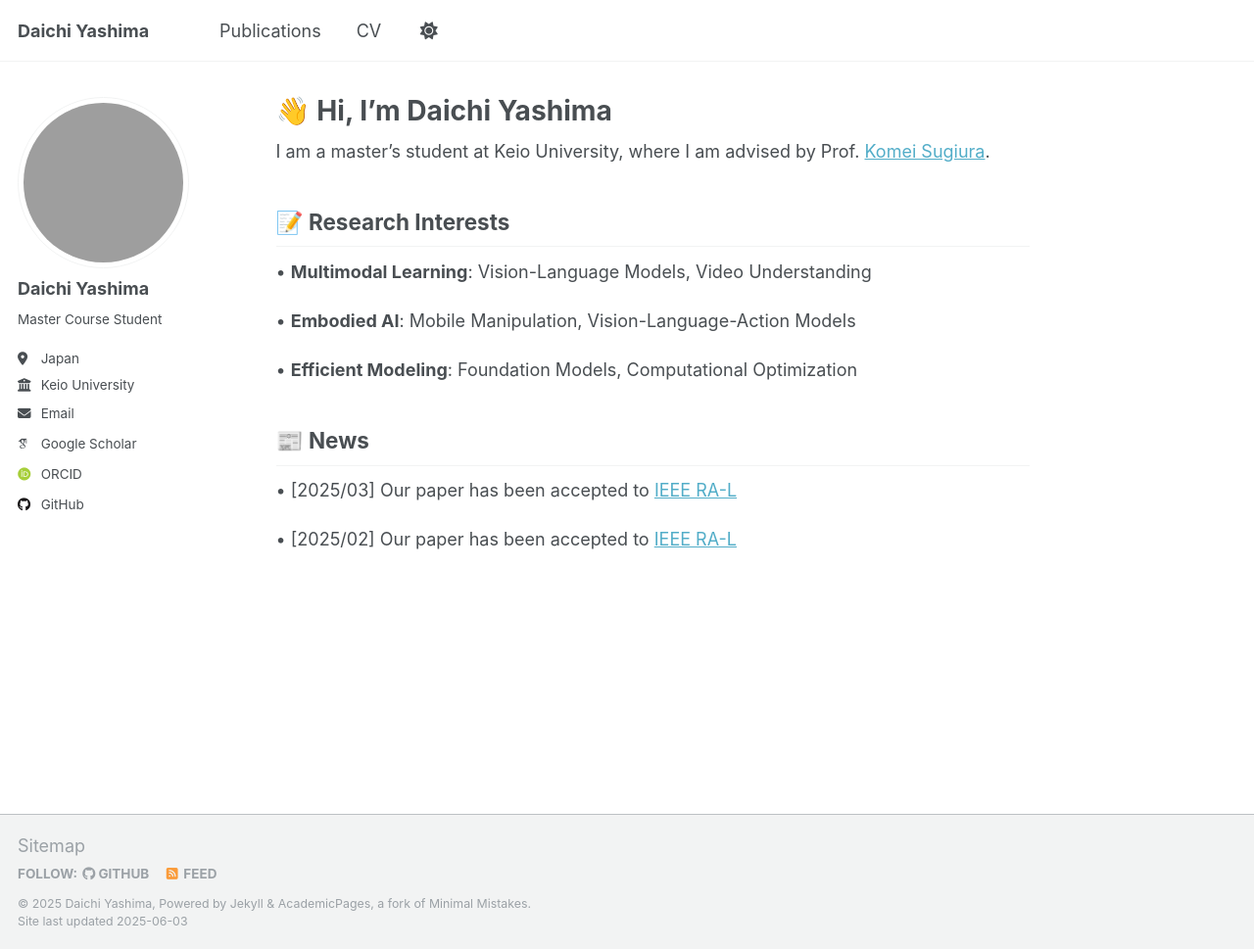
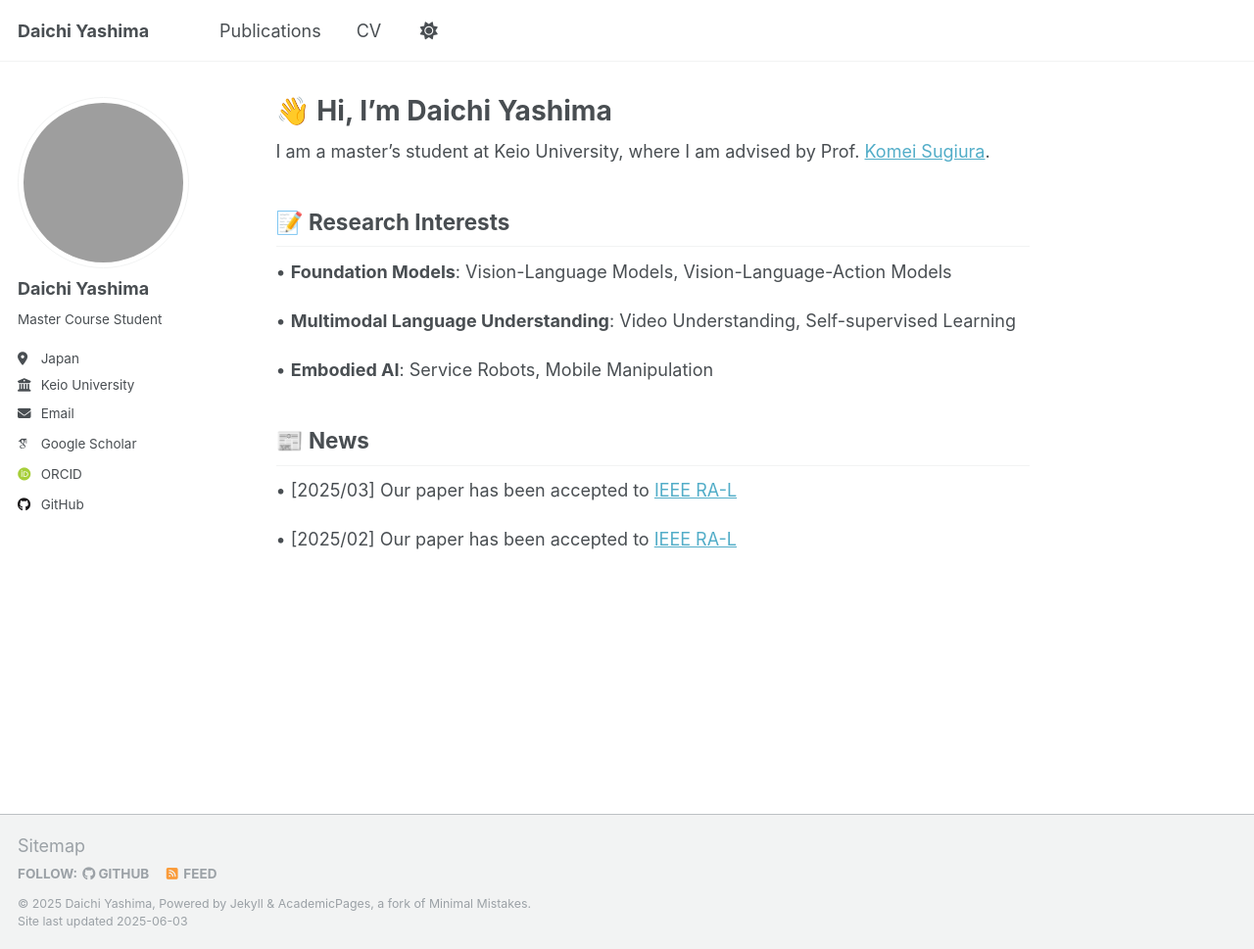
Before and after one commit to daichi1207/daichi1207.github.io, a Jekyll site: the page built from _pages/about.md, in a window 1280 px wide and 969 px high. Shown: the whole window at 98% size. Built offline with Jekyll 4.4.1, drawn with Linux system fonts in a browser that asks for light colours; some web fonts are replaced.

Commit message:
⚡️ Improved research interest

```diff
--- a/_pages/about.md
+++ b/_pages/about.md
@@ -11,11 +11,11 @@ I am a master's student at Keio University, where I am advised by Prof. [Komei S
 
 ## 📝 Research Interests
 
-• **Multimodal Learning**: Vision-Language Models, Video Understanding
+• **Foundation Models**: Vision-Language Models, Vision-Language-Action Models
 
-• **Embodied AI**: Mobile Manipulation, Vision-Language-Action Models
+• **Multimodal Language Understanding**: Video Understanding, Self-supervised Learning
 
-• **Efficient Modeling**: Foundation Models, Computational Optimization
+• **Embodied AI**: Service Robots, Mobile Manipulation
 
 ## 📰 News
 
```
